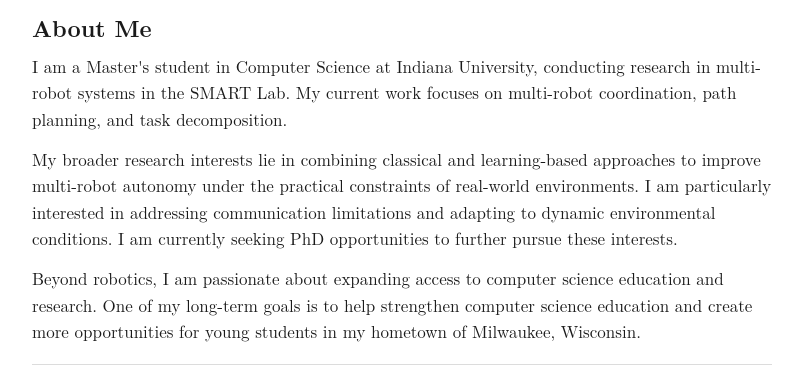
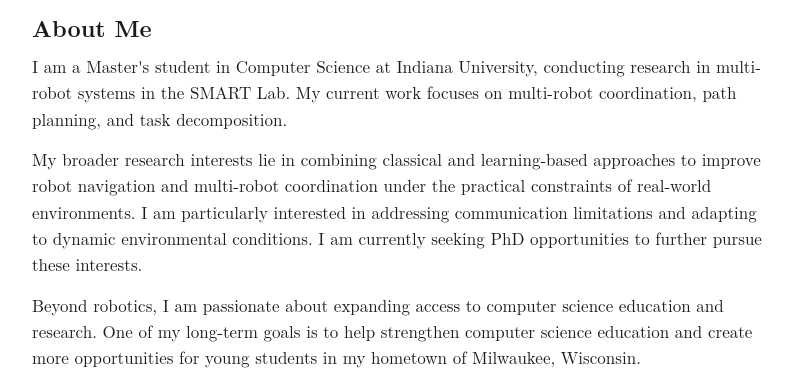
Before and after one commit to cmaw32402/Website, a plain HTML site: page index.html in a window 1280 px wide. Shown: the part 377-755 px from the top of the page, without its empty margins (238-1041 px from the left). Drawn offline with Linux system fonts and the light colour scheme; a web font is replaced by a local one.

Commit message:
Update index.html

```diff
--- a/index.html
+++ b/index.html
@@ -37,8 +37,7 @@
       <h2>About Me</h2>
       <p>I am a Master's student in Computer Science at Indiana University, conducting research in multi-robot systems in the SMART Lab. My current work focuses on multi-robot coordination, path planning, and task decomposition.</p>
 
-      <p> My broader research interests lie in combining classical and learning-based approaches to improve multi-robot autonomy under the practical constraints of real-world environments. I am particularly interested in addressing communication limitations and adapting to dynamic environmental conditions. I am currently seeking PhD opportunities to further pursue these interests. </p>
-
+      <p>My broader research interests lie in combining classical and learning-based approaches to improve robot navigation and multi-robot coordination under the practical constraints of real-world environments. I am particularly interested in addressing communication limitations and adapting to dynamic environmental conditions. I am currently seeking PhD opportunities to further pursue these interests.</p>
       <p>Beyond robotics, I am passionate about expanding access to computer science education and research. One of my long-term goals is to help strengthen computer science education and create more opportunities for young students in my hometown of Milwaukee, Wisconsin. </p>
     </section>
 
```
